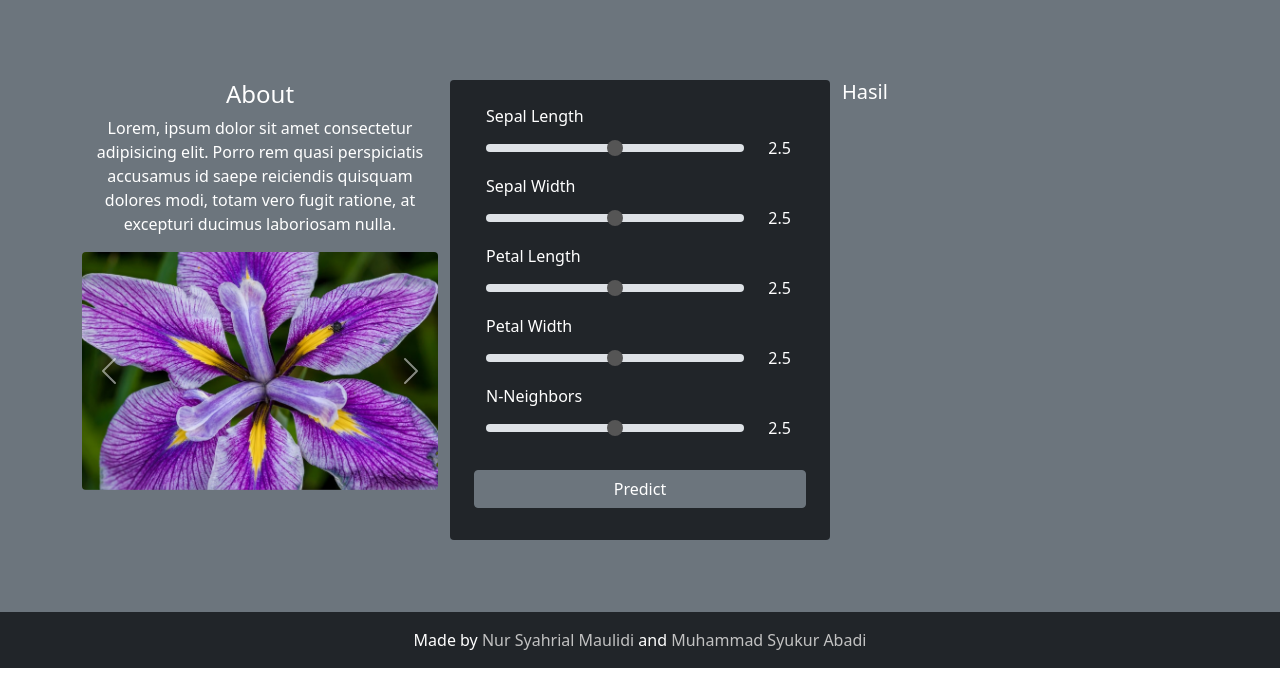
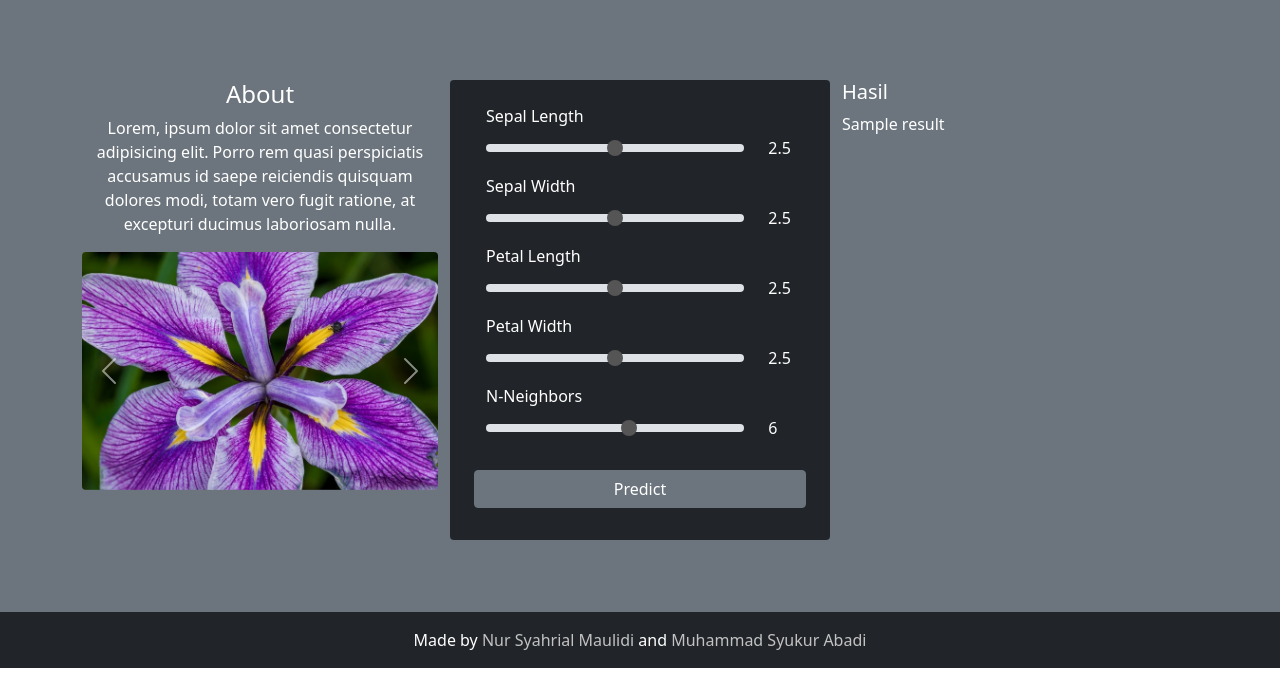
Before and after one commit to sykrabadi/TAPemDek, a Flask app: template Code_Flask/templates/home.html in a window 1280 px wide. Shown: the part 66-745 px from the top of the page. Run offline with Flask 2, Linux system fonts and the light colour scheme; the template is opened without the code that fills it: most values are stand-ins (such as "Sample title", 1, 10 or a date in 2020).

Commit message:
Additional method to display given input

```diff
--- a/Code_Flask/templates/home.html
+++ b/Code_Flask/templates/home.html
@@ -46,7 +46,7 @@ Iris Classifier
                         <div class="row">
                             <div class="col-11">
                                 <input onchange="updateRangeVal('sl_val', this.value)" type="range" class="form-range"
-                                    min="1" max="5" step="0.1" id="sepal_length">
+                                    min="1" max="5" step="0.1" id="sepal_length" name="sepal_length">
                             </div>
                             <div class="col-1">
                                 <span id="sl_val">2.5</span>
@@ -58,7 +58,7 @@ Iris Classifier
                         <div class="row">
                             <div class="col-11">
                                 <input onchange="updateRangeVal('sw_val', this.value)" type="range" class="form-range"
-                                    min="1" max="5" step="0.1" id="sepal_width">
+                                    min="1" max="5" step="0.1" id="sepal_width" name="sepal_width">
                             </div>
                             <div class="col-1">
                                 <span id="sw_val">2.5</span>
@@ -70,7 +70,7 @@ Iris Classifier
                         <div class="row">
                             <div class="col-11">
                                 <input onchange="updateRangeVal('pl_val', this.value)" type="range" class="form-range"
-                                    min="1" max="5" step="0.1" id="petal_length">
+                                    min="1" max="5" step="0.1" id="petal_length" name="petal_length">
                             </div>
                             <div class="col-1">
                                 <span id="pl_val">2.5</span>
@@ -82,7 +82,7 @@ Iris Classifier
                         <div class="row">
                             <div class="col-11">
                                 <input onchange="updateRangeVal('pw_val', this.value)" type="range" class="form-range"
-                                    min="1" max="5" step="0.1" id="petal_width">
+                                    min="1" max="5" step="0.1" id="petal_width" name="petal_width">
                             </div>
                             <div class="col-1">
                                 <span id="pw_val">2.5</span>
@@ -94,10 +94,10 @@ Iris Classifier
                         <div class="row">
                             <div class="col-11">
                                 <input onchange="updateRangeVal('nn', this.value)" type="range" class="form-range"
-                                    min="1" max="5" step="0.1" id="n_neighbors">
+                                    min="1" max="10" id="n_neighbors" name="n_neighbors">
                             </div>
                             <div class="col-1">
-                                <span id="nn">2.5</span>
+                                <span id="nn">6</span>
                             </div>
                         </div>
                     </div>
@@ -108,6 +108,7 @@ Iris Classifier
             </div>
             <div class="col-4">
                 <h5>Hasil</h5>
+                <p>{{ result }}</p>
             </div>
         </div>
     </div>
--- a/run.py
+++ b/run.py
@@ -2,3 +2,12 @@ from Code_Flask import app
 
 if __name__ == '__main__':
     app.run(debug=True)
+
+"""
+Cara run app, di terminal, ketik:
+flask run
+
+Cara lain nge-run app, di terminal, ketik:
+$ENV:FLASK_APP = 'run.py'
+#ENV:FLASK_DEBUG = 1
+"""
```
Also changed, not shown: Code_Flask/__init__.py (+8 -6 lines).
